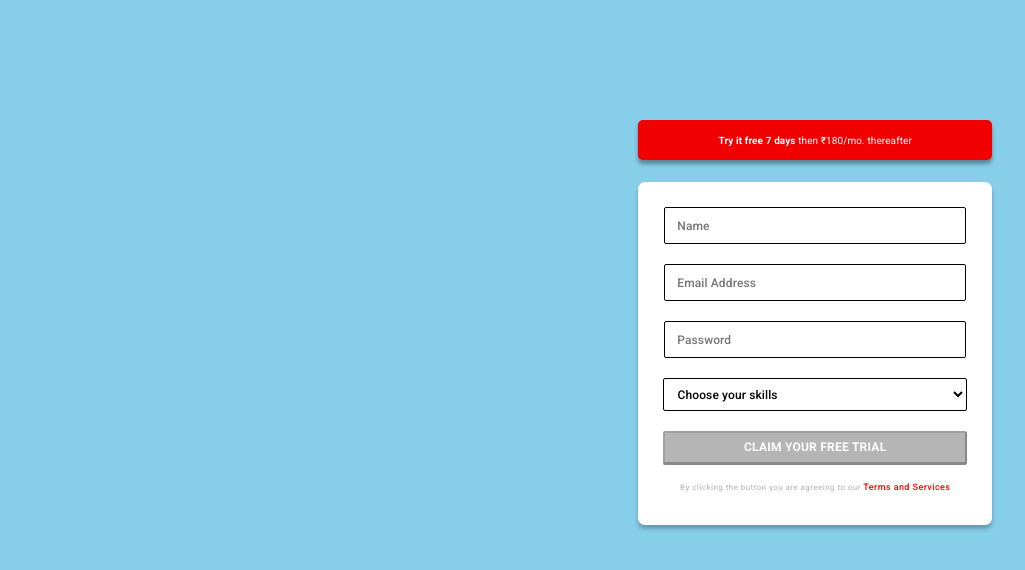
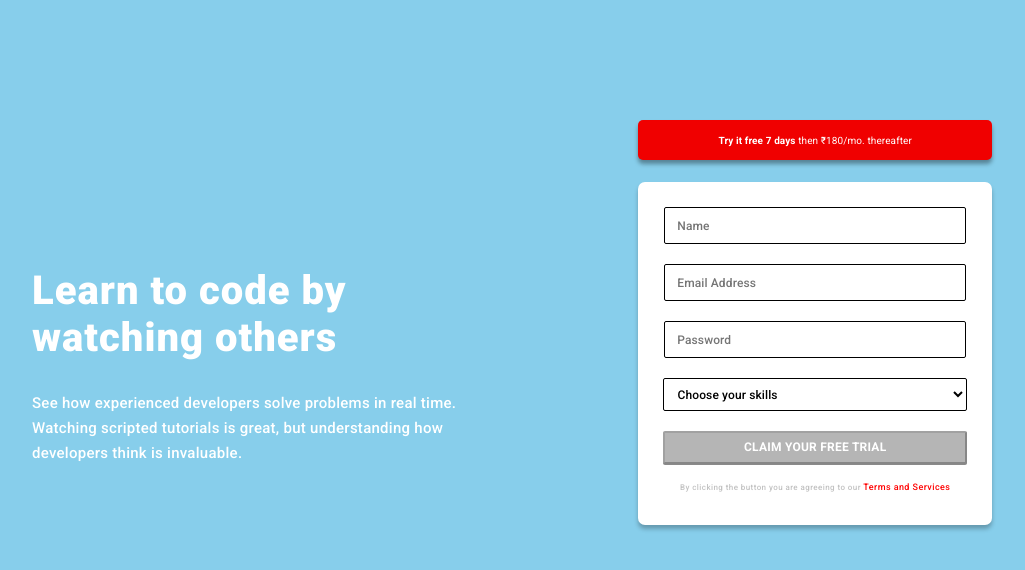
Before and after one commit to adi162anup/React-Form, a React (Create React App) app: page / in a window 1280 px wide. Shown: the top 570 px of the page, without its empty margins (160-1185 px from the left). Built offline with nearby package versions, Linux system fonts and the light colour scheme.

Commit message:
Added Static Content

```diff
--- a/src/App.js
+++ b/src/App.js
@@ -1,11 +1,13 @@
 import logo from './logo.svg';
 import './App.css';
 import MyForm from './form';
+import Static from './static';
 
 function App() {
   return (
     <div className="App">
      <MyForm />
+     <Static />
     </div>
   );
 }
--- /dev/null
+++ b/src/static.css
@@ -0,0 +1,30 @@
+.staticmain{
+    width: 50%;
+    padding-top: 30vh;
+    padding-left: 15%;
+    color: white;
+    box-sizing: border-box;
+    font-family: 'Roboto';
+    font-style: normal;
+    white-space: pre-line;
+    text-align: left;
+}
+
+.staticmain h1{
+    font-weight: 900;
+    font-size: 40px;
+    margin-bottom: 30px;
+    letter-spacing: 0.025em;
+    /* white-space: pre-line;
+    text-align: left; */
+}
+
+.staticmain p{
+    width: auto;
+    font-weight: 500;
+    font-size: 15px;
+    line-height: 25px;
+    letter-spacing: 0.018em;
+    /* white-space: pre-line;
+    text-align:left; */
+}
--- /dev/null
+++ b/src/static.js
@@ -0,0 +1,14 @@
+import './static.css';
+
+const Static = () => {
+    const headmsg = 'Learn to code by \n watching others';
+    const bodymsg = 'See how experienced developers solve problems in real time. \n Watching scripted tutorials is great, but understanding how \n developers think is invaluable.'
+    return(
+    <div className="staticmain">
+            <h1>{headmsg}</h1>
+            <p>{bodymsg}</p>
+    </div>
+    )
+}
+
+export default Static;
```
